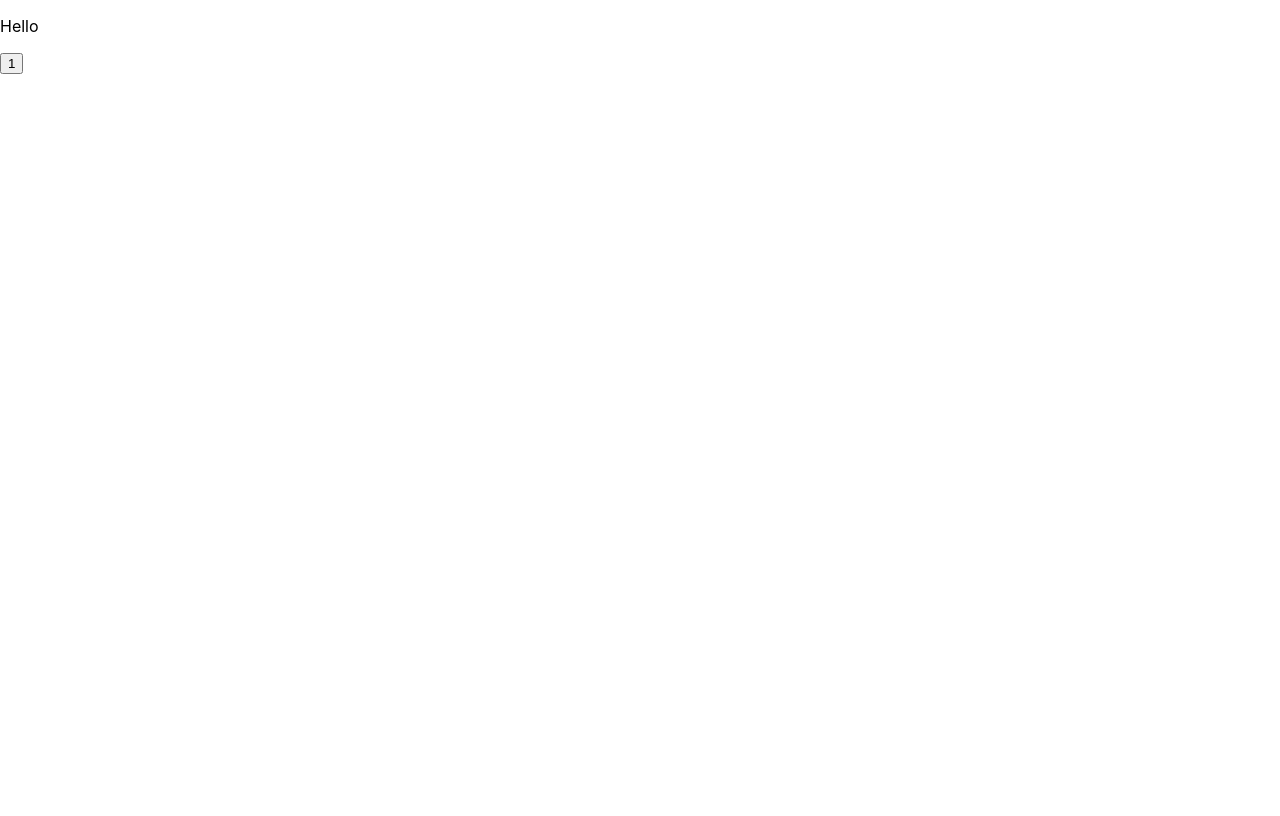
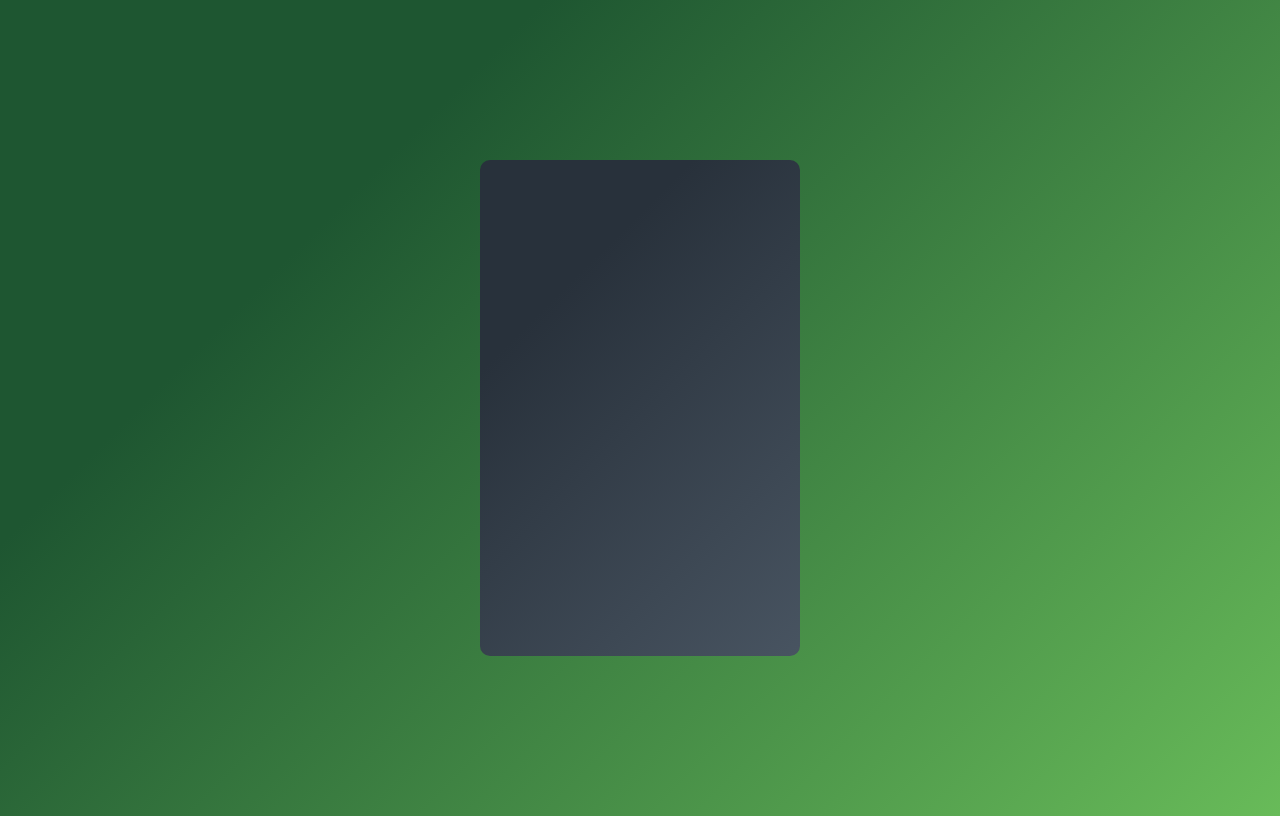
Before and after one commit to jnewton25/activity-calculator, a React (Create React App) app: page / in a window 1280 px wide. Built offline with nearby package versions, Linux system fonts and the light colour scheme.

Commit message:
Background and centered calculator

```diff
--- a/src/App.js
+++ b/src/App.js
@@ -1,18 +1,12 @@
 import "./index.css";
+import Wrapper from "./components/Wrapper";
 
 /* Figma wireframe ->
 https://www.figma.com/file/1nxXwpQWoGcgcEtuZ03z9X/calculator?node-id=0%3A1&t=xMu8lHwpXVPGuvdF-0
 */
 
-function App() {
-	function updateTotal(e) {}
-
-	return (
-		<div className="App">
-			<p>Hello</p>
-			<button onClick={updateTotal}>1</button>
-		</div>
-	);
-}
+const App = () => {
+	return <Wrapper></Wrapper>;
+};
 
 export default App;
--- a/src/components/Wrapper.css
+++ b/src/components/Wrapper.css
@@ -0,0 +1,8 @@
+.wrapper {
+	width: 300px;
+	height: 476px;
+	padding: 10px;
+	border-radius: 10px;
+	background-color: #485461;
+	background-image: linear-gradient(315deg, #485461 0%, #28313b 74%);
+}
--- a/src/index.css
+++ b/src/index.css
@@ -1,3 +1,14 @@
+body {
+	height: 100vh;
+	display: flex;
+	align-items: center;
+	justify-content: center;
+	background-color: #1e5631;
+	background-image: linear-gradient(315deg, #68bb59 0%, #1e5631 74%);
+	/* Centers Calculator and background/background color */
+}
+
+/*
 body {
   margin: 0;
   font-family: -apple-system, BlinkMacSystemFont, 'Segoe UI', 'Roboto', 'Oxygen',
@@ -6,8 +17,9 @@ body {
   -webkit-font-smoothing: antialiased;
   -moz-osx-font-smoothing: grayscale;
 }
+*/
 
 code {
-  font-family: source-code-pro, Menlo, Monaco, Consolas, 'Courier New',
-    monospace;
+	font-family: source-code-pro, Menlo, Monaco, Consolas, "Courier New",
+		monospace;
 }
```
